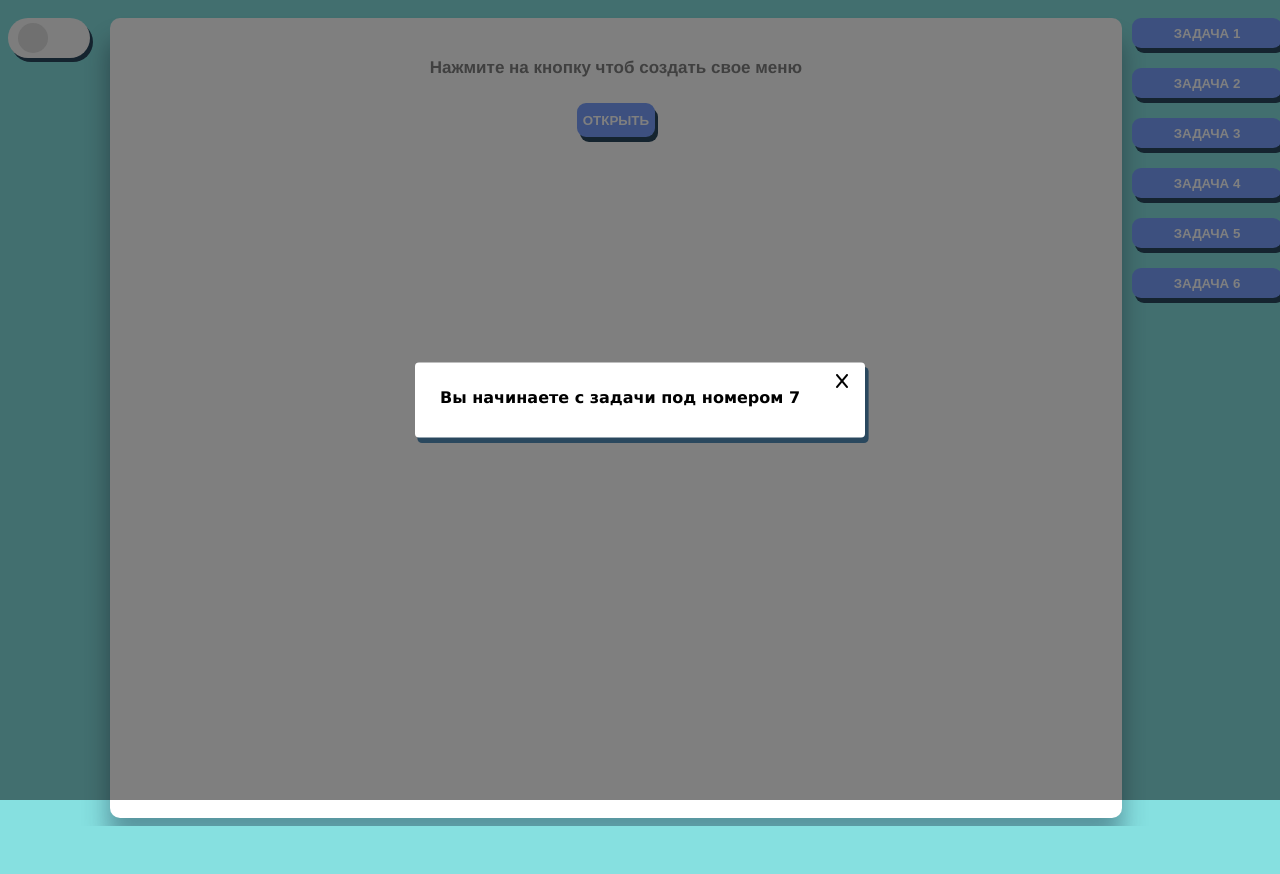
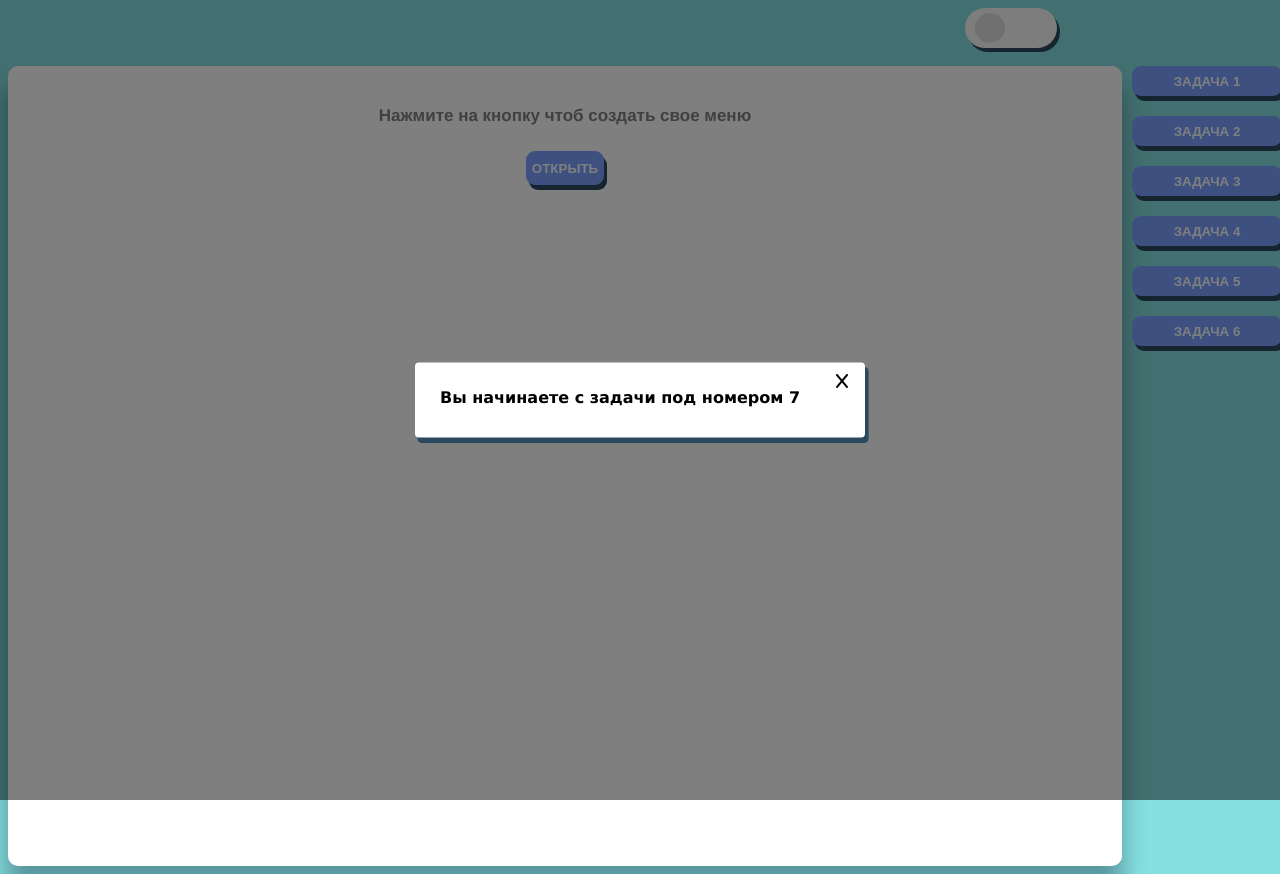
Before and after one commit to Jsbeil/adminPanel, a plain HTML site: page index.html in a window 1280 px wide. Before the commit the page ends 826 px from the top, so only its background shows below. Drawn offline with Linux system fonts and the light colour scheme.

Commit message:
button-circle add

```diff
--- a/index.html
+++ b/index.html
@@ -33,10 +33,14 @@
             <div class="change-color none" id="changeColor">
 
     </div>
-    <div class="containet-glav">
+    <div>
+        <div class="button-circle">
             <div class="button-chanhe">
                 <div class="circle" id="circle" onclick="AddClassCircle()"></div>
             </div>
+        </div>
+        <div class="containet-glav">
+
             <div class="container-gl active" id="container-gl">
                 <div class="create-menu-button">
                     <div class="create-text">Нажмите на кнопку чтоб создать свое меню</div>
@@ -84,7 +88,7 @@
                 </div>
             </div>
         </div>
-
+    </div>
 </body>
 
 </html>
--- a/style/button/button-color.css
+++ b/style/button/button-color.css
@@ -2,11 +2,16 @@
     width: 130px;
     height: 50px;
 }
+.button-circle{
+    width: 83%;
+    display: flex;
+    justify-content: end;
+    margin-right: 100px;
+}
 .button-chanhe{
+
     width: 92px;
     height: 40px;
-
-    margin-right: 20px;
     border-radius: 30px;
     background-color: rgb(252, 252, 252);
     box-shadow: 3px 4px 0px 0px rgb(42, 72, 94);
```
Lines whose indentation alone changed are shown as unchanged.
